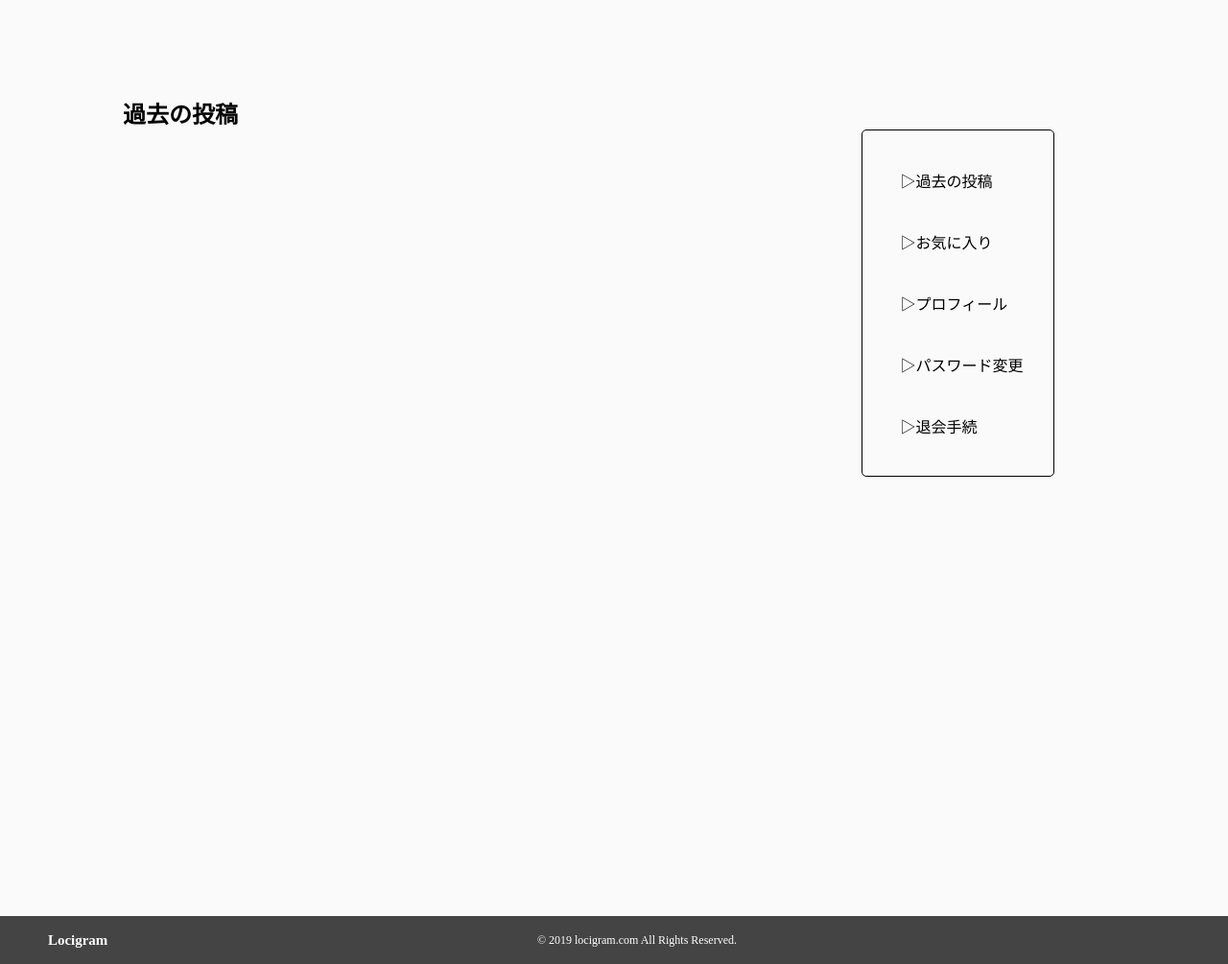
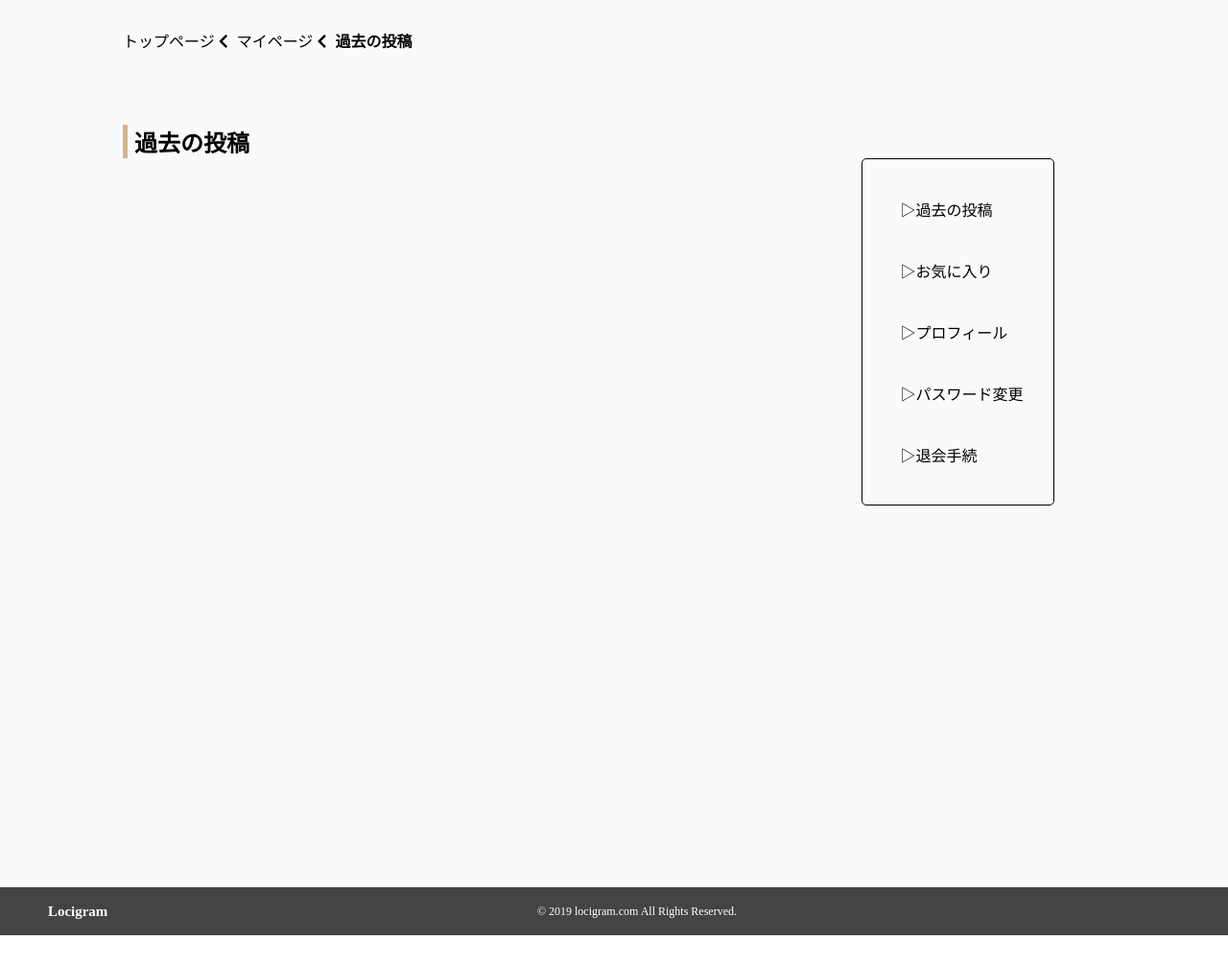
Before and after one commit to XIAO100he/Locigram, a PHP site: page /postHis.php in a window 1280 px wide. Shown: the part 81-1086 px from the top of the page at 96% size. After the commit the page ends 1056 px from the top, so only its background shows below. Run offline with PHP 8.4, Linux system fonts and the light colour scheme; the visitor is signed in with stand-in values (Sample User, id 1); data that the repository does not hold is empty; some libraries are stand-ins or nearby versions.

Commit message:
Add breadcrumb

```diff
--- a/index.php
+++ b/index.php
@@ -45,7 +45,6 @@ require('head.php');
 	?>
 	<div class="index-wrapper">
 		<div class="allPost-wrapper">
-			<div class="theme-wrapper">すべての投稿</div>
 <!--			投稿件数-->
 			<div class="postNum">
 				<span class="num"><?php echo (!empty($dbPostData['data'])) ? $currentMinNum+1 : 0; ?></span> - <span class="num"><?php echo $currentMinNum+count($dbPostData['data']); ?></span>件 / <span class="num"><?php echo sanitize($dbPostData['total']); ?></span>件中
--- a/postHis.php
+++ b/postHis.php
@@ -29,6 +29,14 @@ require('head.php');
 	<?php
 	require('header.php');
 	?>
+	<!--	パンくずリスト-->
+	<div class="breadcrumd">
+		<span class="bread past"><a href="index.php" class=''>トップページ</a></span>
+		<span><i class="fas fa-chevron-left"></i></span>
+		<span class="bread past"><a href="mypage.php" class=''>マイページ</a></span>
+		<span><i class="fas fa-chevron-left"></i></span>
+		<span class="bread now"><a href="#" class=''>過去の投稿</a></span>
+	</div>
 	<div class="main-wrapper">
 		<h2>過去の投稿</h2>
 		<!--メインボックス-->
--- a/style.css
+++ b/style.css
@@ -223,7 +223,7 @@ i{
 .allPost-wrapper{
 	width:68%;
 	height:100%;
-	padding-top:10px;
+	padding-top:80px;
 	margin:0 auto;
 	position: relative;
 }
@@ -377,9 +377,13 @@ i{
 	padding-top:80px;
 	margin: 0 auto;
 }
+.withdraw-wrapper h2{
+	border-left:5px solid #D2B48C;
+	padding-left:7px;
+}
 .back-to{
 	margin-top:20px;
-	font-size:18px;
+	font-size:15px;
 }
 .back-to a{
 	color:#808080;
@@ -457,19 +461,22 @@ label.err input{
 	width:80%;
 	min-height:640px;
 	margin:0 auto;
-	padding-top:100px;
+	padding-top:70px;
 	overflow: hidden;
+}
+.main-wrapper h2{
+	border-left:5px solid #D2B48C;
+	padding-left:7px;
 }
 .my-main_wrapper{
 	width:70%;
 	min-height:640px;
 	float:left;
-	margin-top:80px;
+	margin-top:20px;
 	overflow: hidden;
 }
 .myPost-title{
-	border-left:5px solid #D2B48C;
-	padding-left:5px;
+	margin-top:30px;
 }
 .a_Post{
 	margin-top:40px;
@@ -752,3 +759,22 @@ form select:hover{
 .icn-like.active{
 	color: #FF82B2;
 }
+
+
+/*****************パンくずリスト****************/
+.breadcrumd {
+	width:80%;
+	height:30px;
+	margin:0 auto;
+	margin-top:30px;
+}
+.past a:hover{
+	cursor: pointer;
+	color:#c0c0c0;
+}
+.bread a{
+	color:black;
+}
+.now{
+	font-weight:bold;
+}
--- a/withdraw.php
+++ b/withdraw.php
@@ -56,7 +56,6 @@ require('head.php');
 <?php
 require('header.php');
 ?>
-
 <div class=withdraw-wrapper>
 	<h2>退会手続</h2>
 	<form action="" methd="post">
```
Also changed, not shown: passEdit.php (+8 -1 lines), profEdit.php (+8 -0 lines).
